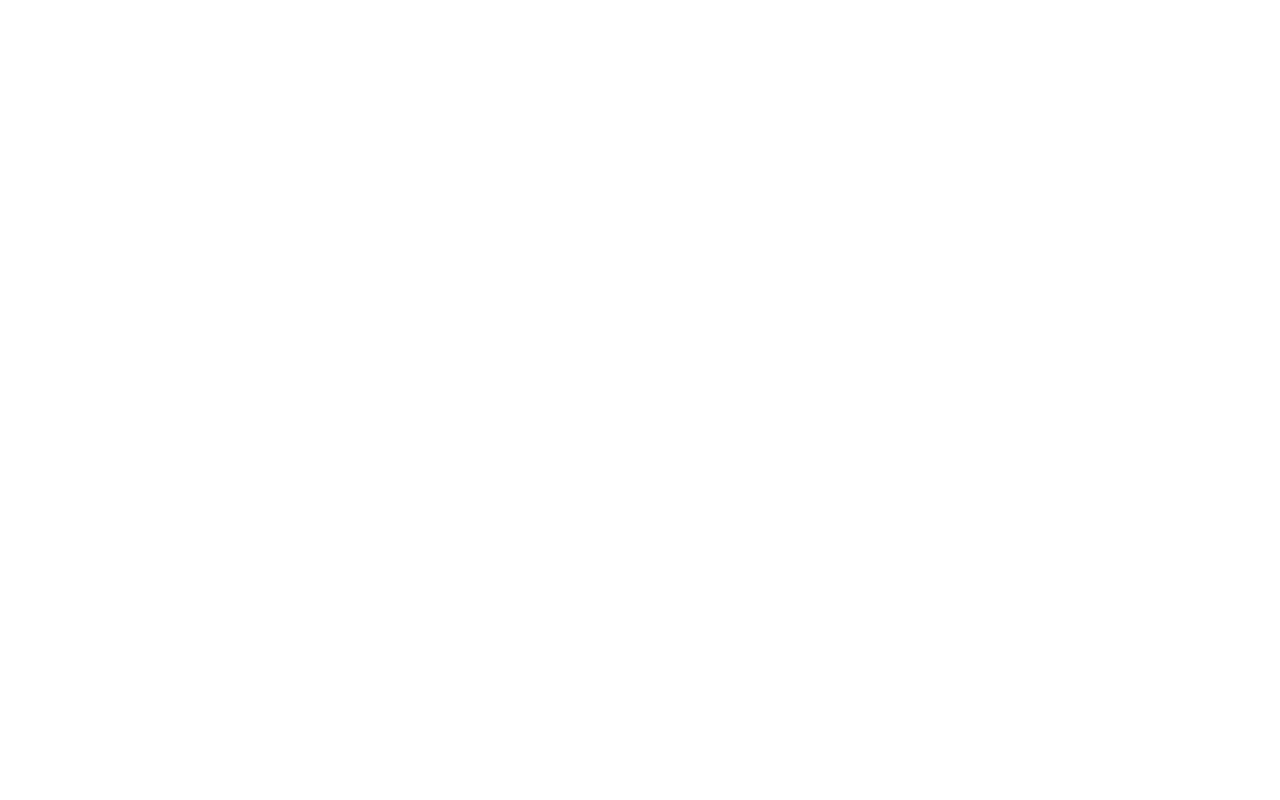
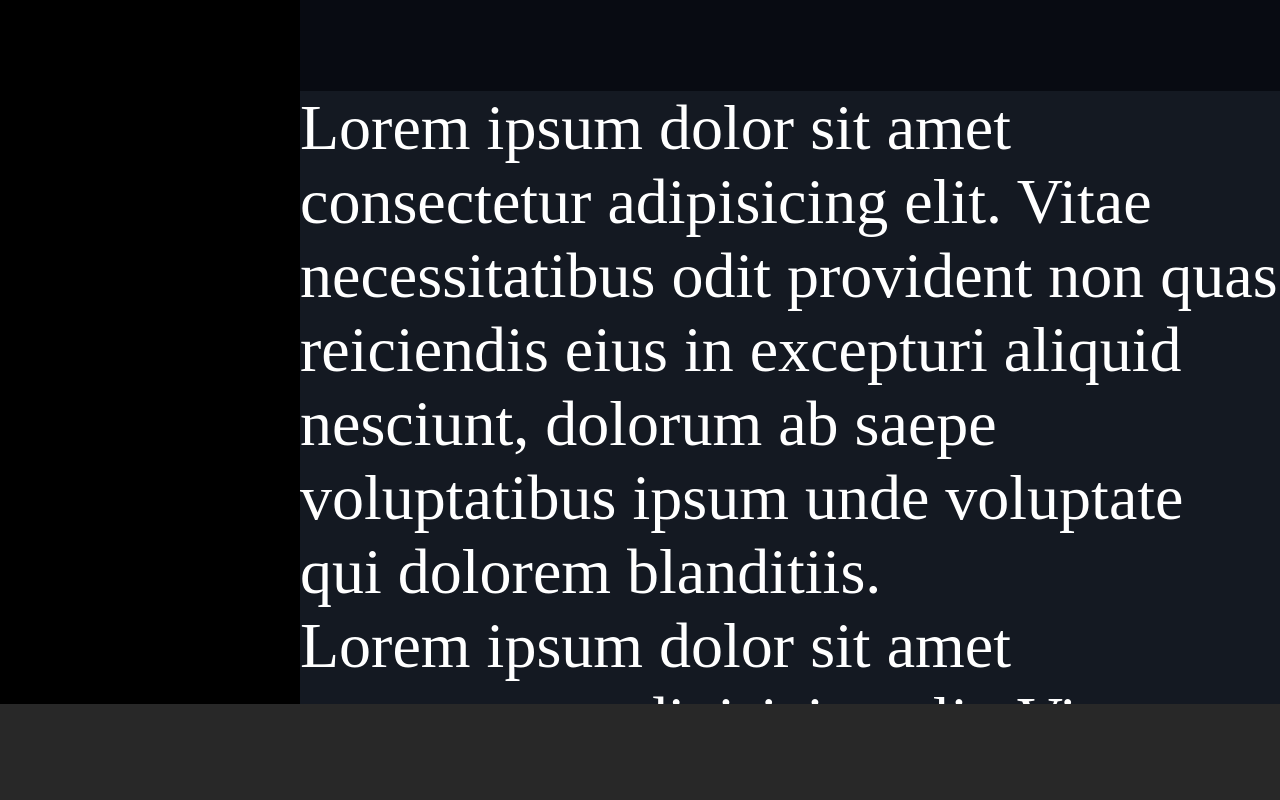
Before and after one commit to ar2099/html-css-spotifyweb, a plain HTML site: page index.html in a window 1280 px wide. Drawn offline with Linux system fonts and the light colour scheme.

Commit message:
prova layout 1

```diff
--- a/cellulare.css
+++ b/cellulare.css
@@ -8,12 +8,7 @@
         width: 50px;
         }
 
-        #barra-superiore {
-        width: calc(100% - 50px);
-         }
-
-
-         #corpo-centrale {
+        #parte-destra {
         width: calc(100% - 50px);
         }
 
--- a/common.css
+++ b/common.css
@@ -12,3 +12,50 @@
   clear: both;
   display: table;
 }
+
+#barra-inferiore-fissa {
+  position: fixed;
+  height: 96px;
+  background-color: #282828;
+  width: 100%;
+  bottom: 0px;
+}
+
+#parte-superiore {
+  height: calc(100vh - 96px);
+  width: 100%;
+  display: flex;
+  overflow: auto;
+}
+
+#insieme {
+  width: 100%;
+  display: flex;
+  height: fit-content;
+}
+
+#barra-laterale {
+  width: 300px;
+  background-color: black;
+  font-size: 4em;
+}
+
+#parte-destra {
+  width: calc(100% - 300px);
+  display: flex;
+  flex-direction: column;
+}
+
+#barra-superiore {
+  height: 96px;
+  width: 100%;
+  background-color: #080B12;
+}
+
+#corpo {
+  width: 100%;
+  background-color: #141922;
+  height: 100%;
+  font-size: 4em;
+  color: white;
+}
--- a/desktop.css
+++ b/desktop.css
@@ -1,7 +1,7 @@
 @media screen and (min-width: 879px) {
 
     body {
-        /* background-color: rgb(98, 0, 255); */
+        background-color: rgb(98, 0, 255);
     }
 
 
--- a/index.html
+++ b/index.html
@@ -19,6 +19,34 @@
 </head>
 <body>
 
+    <div id="barra-inferiore-fissa">
+
+    </div>
+
+    <div id="parte-superiore">
+
+        <div id="insieme">
+            <div id="barra-laterale">
+
+            </div>
+
+            <div id="parte-destra">
+                <div id="barra-superiore">
+                </div>
+                <div id="corpo">
+                    <p>Lorem ipsum dolor sit amet consectetur adipisicing elit. Vitae necessitatibus odit provident non quas reiciendis eius
+                        in excepturi aliquid nesciunt, dolorum ab saepe voluptatibus ipsum unde voluptate qui dolorem blanditiis.</p>
+                        <p>Lorem ipsum dolor sit amet consectetur adipisicing elit. Vitae necessitatibus odit provident non quas reiciendis eius
+                            in excepturi aliquid nesciunt, dolorum ab saepe voluptatibus ipsum unde voluptate qui dolorem blanditiis.</p>
+                            <p>Lorem ipsum dolor sit amet consectetur adipisicing elit. Vitae necessitatibus odit provident non quas reiciendis eius
+                                in excepturi aliquid nesciunt, dolorum ab saepe voluptatibus ipsum unde voluptate qui dolorem blanditiis.</p>
+
+                </div>
+            </div>
+        </div>
+
+    </div>
+
 
 
 
```
